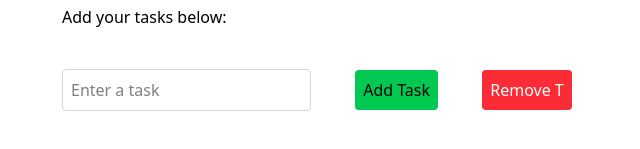
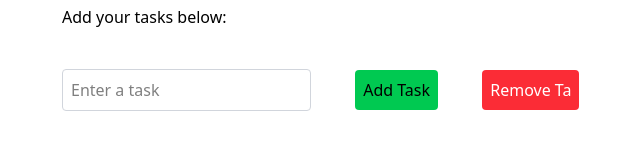
Before and after one commit to devkryssie/todo-list-ui, a website: page index.html in a window 1280 px wide. Shown: the part 447-596 px from the top of the page, 538-1178 px from the left. Drawn offline with Linux system fonts and the light colour scheme.

Commit message:
first commit

```diff
--- a/index.html
+++ b/index.html
@@ -15,7 +15,7 @@
     <button class="ml-10 mt-10 p-2 bg-green-500 text</b-white rounded">Add Task</button>
 
 
-    <button class="ml-10 mt-10 p-2 bg-red-500 text-white rounded">Remove T</button>
+    <button class="ml-10 mt-10 p-2 bg-red-500 text-white rounded">Remove Ta</button>
 
     </div>
 
```
